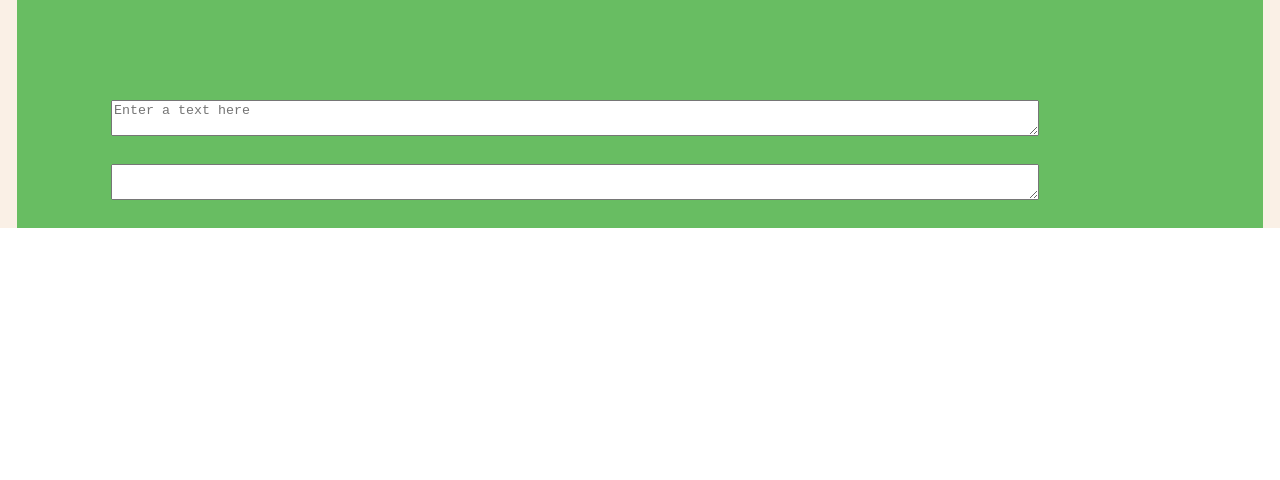
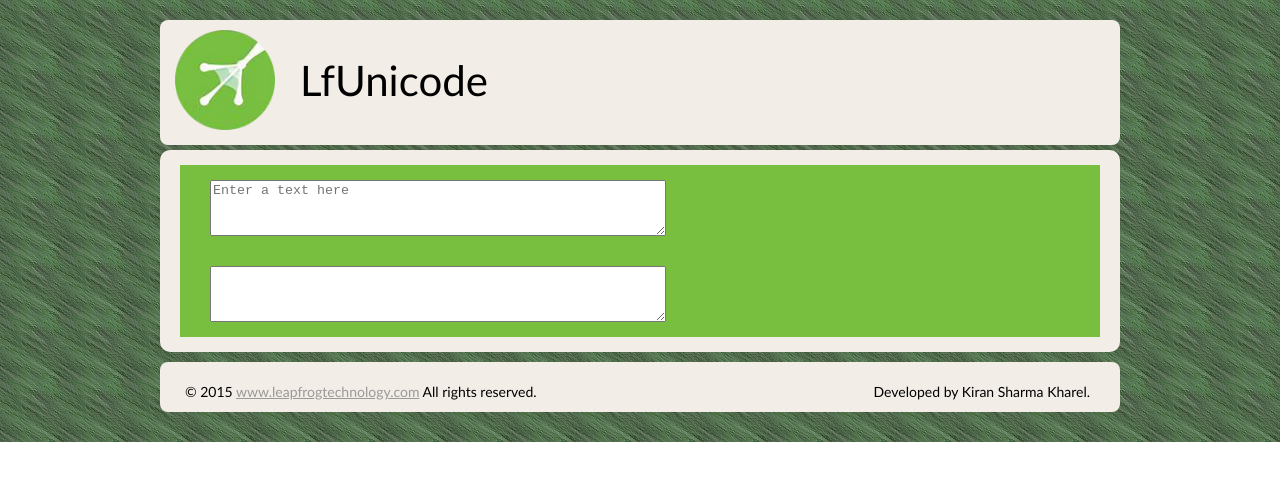
Before and after one commit to jarp0l/PrimeUnicode, a plain HTML site: page lfUnicode.html in a window 1280 px wide. Drawn offline with Linux system fonts and the light colour scheme.

Commit message:
User Interface successfully updated

```diff
--- a/css/style.css
+++ b/css/style.css
@@ -1,28 +1,126 @@
-.body-wrp {
+.main-wrp {
   width: 100%;
-  background-color: linen;
+  background: url("../images/texture.jpg") repeat;
 }
 
-.body {
-  width: 72em;
+.body-wrp {
   margin: 0 auto;
-  background-color: #68BD62;
-  padding-left: 94px;
-  padding-top: 100px;
+  width: 960px;
+  height: auto;
+  font: 14px/20px "Trebuchet MS", Verdana, Helvetica, Arial, sans-serif;
+  padding-top: 20px;
+  padding-bottom: 20px;
 }
 
-.body input {
-  width: 80%;
-  border: none;
-
+.header {
+  width: 100%;
+  background-color: #F2EDE7;
+  border-radius: 8px;
+  padding-top: 10px;
+  padding-bottom: 10px;
 }
 
-.body .output-wrp {
-  padding-top: 25px;
-  padding-bottom: 25px;
+.header .img-wrp {
+  float: left;
+  width: 100px;
+  padding-left: 15px;
 }
 
-.body textarea {
-  width: 80%;
-  height: 40%;
+.header .img-wrp img {
+  width: 100px;
+  height: 100px;
 }
+
+.header h1 {
+  float: left;
+  font-size: 42px;
+  padding: 40px 25px;
+  color: #000;
+}
+
+.content-wrp {
+  margin-top: 50px;
+  float: left;
+  width: 920px;
+  margin: 5px 5px 10px 0;
+  padding: 5px 20px 5px 20px;
+  background-color: #f2ede7;
+  /* curved border radius */
+  -moz-border-radius: 10px;
+  -webkit-border-radius: 10px;
+}
+
+.content-wrp  .content {
+  width: 100%;
+  padding: 0;
+  margin: 10px 0;
+  background: #78BF40;
+}
+
+.content-wrp  .content .input-wrp, .output-wrp {
+  padding-top: 15px;
+  padding-left: 30px;
+  padding-bottom: 10px;
+}
+
+.content-wrp  .content  textarea {
+  height: 50px;
+  width: 450px;
+}
+/* footer */
+.footer-wrp {
+  width: 100%;
+  clear: both;
+  color: #000;
+  overflow: hidden;
+  padding-top: 10px;
+  background-color: #F2EDE7;
+  border-radius: 8px;
+  margin-bottom: 10px;
+}
+
+.footer-wrp .footer {
+  float: left;
+  padding: 10px 10px;
+  font-size: 14px;
+}
+
+.footer-wrp .footer .left-block {
+  float: left;
+  width: 450px;
+  padding-left: 15px;
+}
+
+.footer-wrp .footer .right-block {
+  float: left;
+  width: 450px;
+  padding-left: 20px;
+}
+
+.footer-wrp .footer .right-block p {
+  float: right;
+  padding-right: 15px;
+}
+
+.footer-wrp .footer a {
+  color: #999;
+}
+
+.footer-wrp .footer a:hover {
+  color: #23247D;
+  text-decoration: none;
+}
+
+/*Clear fix*/
+.clearfix:before, .clearfix:after {
+  content: " ";
+  display: table;
+}
+
+.clearfix:after {
+  clear: both;
+}
+
+.clearfix {
+  zoom: 1;
+}
--- a/lfUnicode.html
+++ b/lfUnicode.html
@@ -7,13 +7,38 @@
 <link rel="stylesheet" type="text/css" href="css/style.css">
 </head>
 <body>
-  <div class="body-wrp">
-    <div class="body">
-      <div class="input-wrp">
-        <textarea id="english" onkeyup="keyPressed()" placeholder="Enter a text here"></textarea>
+  <div class="main-wrp">
+    <div class="body-wrp">
+      <div class="header clearfix">
+        <div class="img-wrp">
+          <img src="images/logo.png">
+        </div>
+        <h1>LfUnicode</h1>
       </div>
-      <div class="output-wrp">
-        <textarea id="output" readonly></textarea>
+
+      <div class="content-wrp clearfix">
+        <div class="content clearfix">
+          <div class="input-wrp">
+            <textarea id="english" onkeyup="keyPressed()"
+              placeholder="Enter a text here"></textarea>
+          </div>
+          <div class="output-wrp">
+            <textarea id="output" readonly></textarea>
+          </div>
+        </div>
+      </div>
+      <div class="footer-wrp">
+        <div class="footer">
+          <div class="left-block">
+            <p>
+              &copy; 2015 <a href="#" title="your site name">www.leapfrogtechnology.com</a>
+              All rights reserved.
+            </p>
+          </div>
+          <div class="right-block">
+            <p>Developed by Kiran Sharma Kharel.</p>
+          </div>
+        </div>
       </div>
     </div>
   </div>
```
Also changed, not shown: images/logo.png (added), images/texture.jpg (added).
